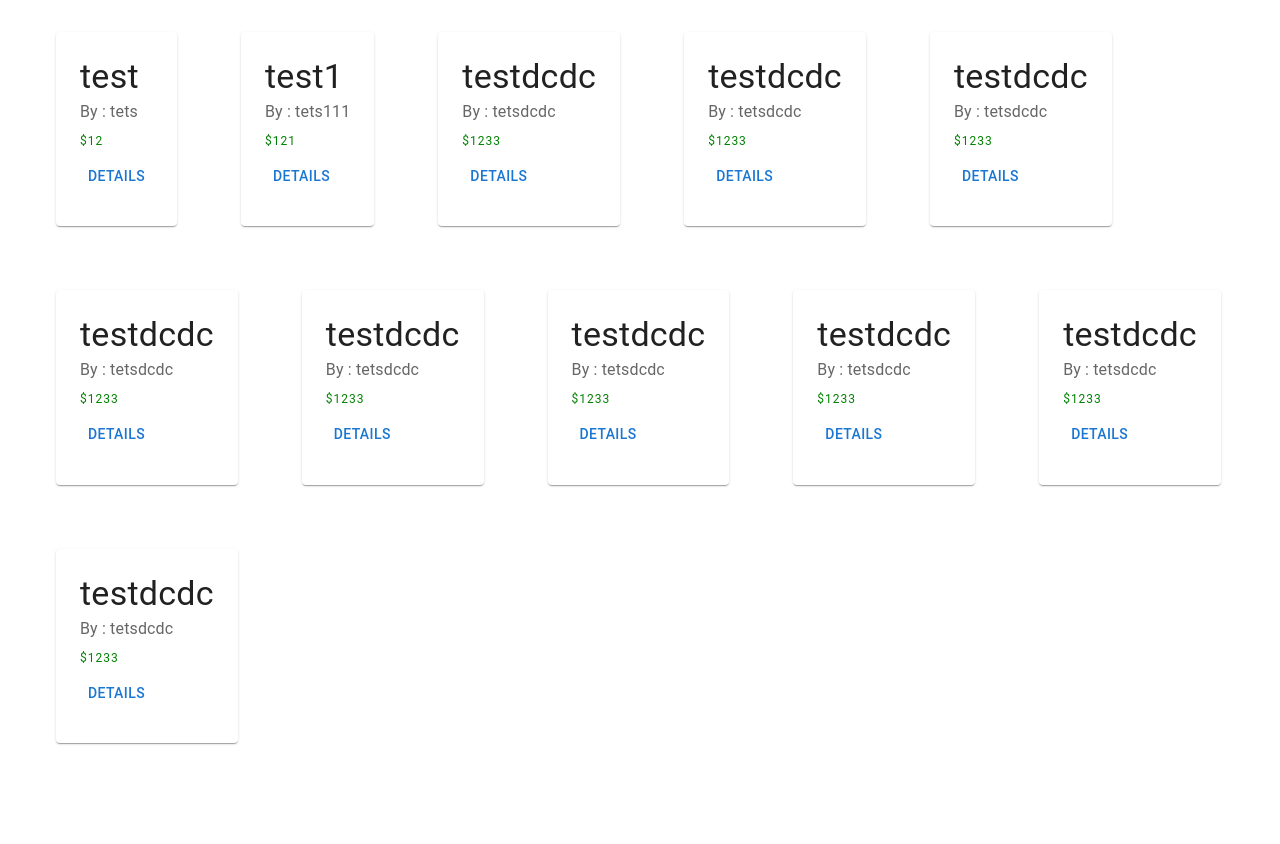
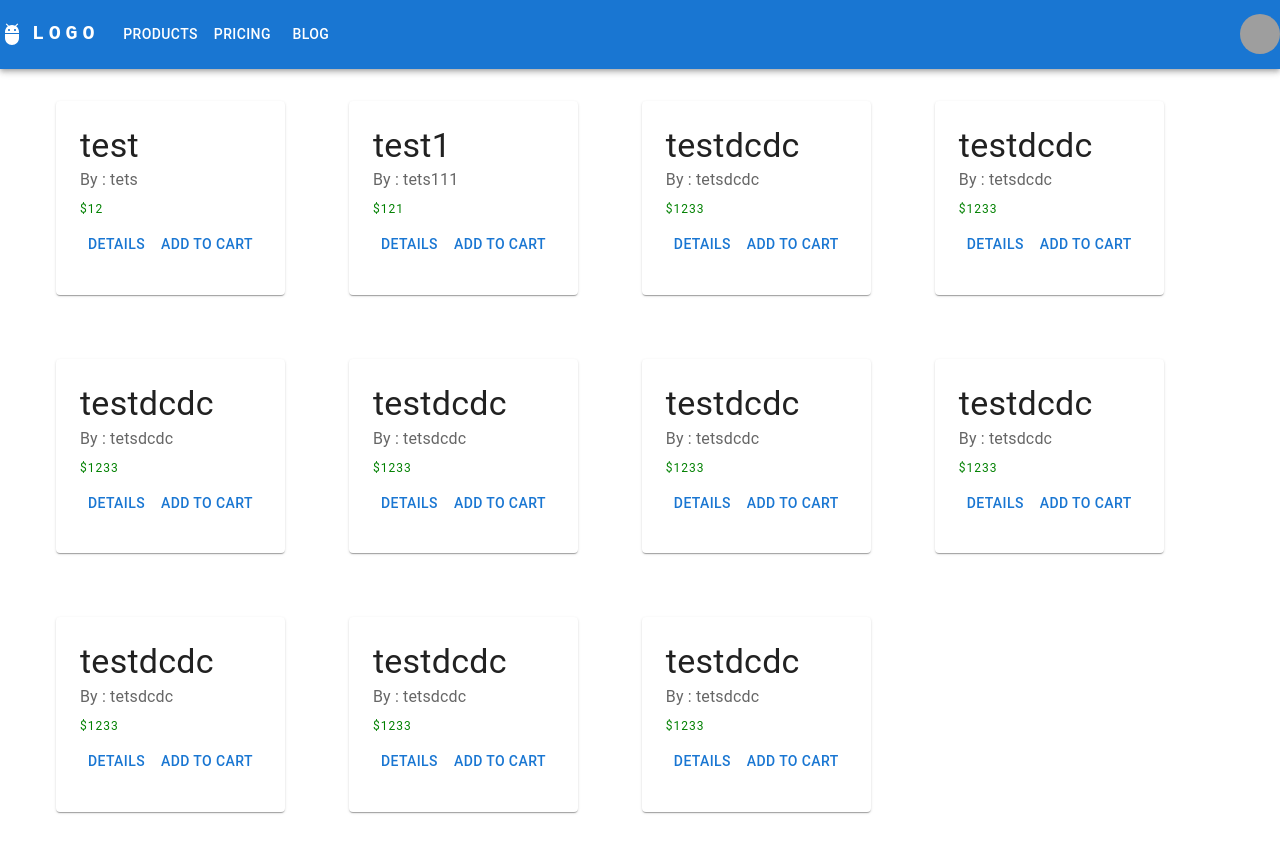
Before and after one commit to OFIRI/colman-bookshop-client, a React (Create React App) app: page / in a window 1280 px wide. Before the commit the page ends 800 px from the top, so only its background shows below. Built offline with nearby package versions, Linux system fonts and the light colour scheme; grey boxes are pictures that could not be loaded.

Commit message:
added shopping cart and navbar

```diff
--- a/package.json
+++ b/package.json
@@ -6,6 +6,7 @@
     "@emotion/react": "^11.9.3",
     "@emotion/styled": "^11.9.3",
     "@hookform/resolvers": "^2.9.3",
+    "@mui/icons-material": "^5.8.4",
     "@mui/material": "^5.8.5",
     "@testing-library/jest-dom": "^5.16.4",
     "@testing-library/react": "^13.3.0",
--- a/src/App.tsx
+++ b/src/App.tsx
@@ -2,16 +2,21 @@
 import { BrowserRouter as Router, Route, Routes } from "react-router-dom";
 import BookDetails from "./Components/BookDetails/BookDetails";
 import HomePage from "./Components/HomePage/HomePage";
+import Navbar from "./Components/Navbar/Navbar";
+import ShoppingContext from "./contexts/ShoppingContext/ShoppingContext";
 
 function App() {
   return (
     <Router>
+      <ShoppingContext>
+        <Navbar />
         <div className="App">
           <Routes>
             <Route path="/" element={<HomePage />} />
             <Route path="/BookDetails/:id" element={<BookDetails />} />
           </Routes>
         </div>
+      </ShoppingContext>
     </Router>
   );
 }
--- a/src/Components/BookCard/BookCard.tsx
+++ b/src/Components/BookCard/BookCard.tsx
@@ -1,5 +1,7 @@
 import { Box, Button, Card, CardContent, Typography } from "@mui/material";
+import { useContext } from "react";
 import { useNavigate } from "react-router-dom";
+import { ShoppingContextStore } from "../../contexts/ShoppingContext/ShoppingContext";
 import { Book } from "../../types/Book";
 
 interface IProps {
@@ -7,6 +9,7 @@
 }
 const BookCard = ({ book }: IProps) => {
   const navigate = useNavigate();
+  const {addToCart} = useContext(ShoppingContextStore);
   const toDetailScreen = (bookId: string) => {
     navigate(`/BookDetails/${bookId}`);
   };
@@ -45,6 +48,9 @@
             >
               Details
             </Button>
+            <Button onClick={() => addToCart(book)}>
+              Add to Cart
+            </Button>
           </CardContent>
         </Box>
       </Card>
--- /dev/null
+++ b/src/Components/Navbar/Navbar.tsx
@@ -0,0 +1,162 @@
+import * as React from 'react';
+import AppBar from '@mui/material/AppBar';
+import Box from '@mui/material/Box';
+import Toolbar from '@mui/material/Toolbar';
+import IconButton from '@mui/material/IconButton';
+import Typography from '@mui/material/Typography';
+import Menu from '@mui/material/Menu';
+import MenuIcon from '@mui/icons-material/Menu';
+import Container from '@mui/material/Container';
+import Avatar from '@mui/material/Avatar';
+import Button from '@mui/material/Button';
+import Tooltip from '@mui/material/Tooltip';
+import MenuItem from '@mui/material/MenuItem';
+import AdbIcon from '@mui/icons-material/Adb';
+
+const pages = ['Products', 'Pricing', 'Blog'];
+const settings = ['Profile', 'Account', 'Dashboard', 'Logout'];
+
+const Navbar = () => {
+  const [anchorElNav, setAnchorElNav] = React.useState<null | HTMLElement>(null);
+  const [anchorElUser, setAnchorElUser] = React.useState<null | HTMLElement>(null);
+
+  const handleOpenNavMenu = (event: React.MouseEvent<HTMLElement>) => {
+    setAnchorElNav(event.currentTarget);
+  };
+  const handleOpenUserMenu = (event: React.MouseEvent<HTMLElement>) => {
+    setAnchorElUser(event.currentTarget);
+  };
+
+  const handleCloseNavMenu = () => {
+    setAnchorElNav(null);
+  };
+
+  const handleCloseUserMenu = () => {
+    setAnchorElUser(null);
+  };
+
+  return (
+    <AppBar position="static">
+      <div>
+        <Toolbar disableGutters>
+          <AdbIcon sx={{ display: { xs: 'none', md: 'flex' }, mr: 1 }} />
+          <Typography
+            variant="h6"
+            noWrap
+            component="a"
+            href="/"
+            sx={{
+              mr: 2,
+              display: { xs: 'none', md: 'flex' },
+              fontFamily: 'monospace',
+              fontWeight: 700,
+              letterSpacing: '.3rem',
+              color: 'inherit',
+              textDecoration: 'none',
+            }}
+          >
+            LOGO
+          </Typography>
+
+          <Box sx={{ flexGrow: 1, display: { xs: 'flex', md: 'none' } }}>
+            <IconButton
+              size="large"
+              aria-label="account of current user"
+              aria-controls="menu-appbar"
+              aria-haspopup="true"
+              onClick={handleOpenNavMenu}
+              color="inherit"
+            >
+              <MenuIcon />
+            </IconButton>
+            <Menu
+              id="menu-appbar"
+              anchorEl={anchorElNav}
+              anchorOrigin={{
+                vertical: 'bottom',
+                horizontal: 'left',
+              }}
+              keepMounted
+              transformOrigin={{
+                vertical: 'top',
+                horizontal: 'left',
+              }}
+              open={Boolean(anchorElNav)}
+              onClose={handleCloseNavMenu}
+              sx={{
+                display: { xs: 'block', md: 'none' },
+              }}
+            >
+              {pages.map((page) => (
+                <MenuItem key={page} onClick={handleCloseNavMenu}>
+                  <Typography textAlign="center">{page}</Typography>
+                </MenuItem>
+              ))}
+            </Menu>
+          </Box>
+          <AdbIcon sx={{ display: { xs: 'flex', md: 'none' }, mr: 1 }} />
+          <Typography
+            variant="h5"
+            noWrap
+            component="a"
+            href=""
+            sx={{
+              mr: 2,
+              display: { xs: 'flex', md: 'none' },
+              flexGrow: 1,
+              fontFamily: 'monospace',
+              fontWeight: 700,
+              letterSpacing: '.3rem',
+              color: 'inherit',
+              textDecoration: 'none',
+            }}
+          >
+            LOGO
+          </Typography>
+          <Box sx={{ flexGrow: 1, display: { xs: 'none', md: 'flex' } }}>
+            {pages.map((page) => (
+              <Button
+                key={page}
+                onClick={handleCloseNavMenu}
+                sx={{ my: 2, color: 'white', display: 'block' }}
+              >
+                {page}
+              </Button>
+            ))}
+          </Box>
+
+          <Box sx={{ flexGrow: 0 }}>
+            <Tooltip title="Open settings">
+              <IconButton onClick={handleOpenUserMenu} sx={{ p: 0 }}>
+                <Avatar alt="Remy Sharp" src="/static/images/avatar/2.jpg" />
+              </IconButton>
+            </Tooltip>
+            <Menu
+              sx={{ mt: '45px' }}
+              id="menu-appbar"
+              anchorEl={anchorElUser}
+              anchorOrigin={{
+                vertical: 'top',
+                horizontal: 'right',
+              }}
+              keepMounted
+              transformOrigin={{
+                vertical: 'top',
+                horizontal: 'right',
+              }}
+              open={Boolean(anchorElUser)}
+              onClose={handleCloseUserMenu}
+            >
+              {settings.map((setting) => (
+                <MenuItem key={setting} onClick={handleCloseUserMenu}>
+                  <Typography textAlign="center">{setting}</Typography>
+                </MenuItem>
+              ))}
+            </Menu>
+          </Box>
+        </Toolbar>
+      </div>
+    </AppBar>
+  );
+};
+export default Navbar;
--- /dev/null
+++ b/src/contexts/ShoppingContext/ShoppingContext.tsx
@@ -0,0 +1,94 @@
+import React, { createContext, FC, useEffect, useReducer } from 'react';
+import {Book} from '../../types/Book';
+import { ACTIONS, ShoppingAction } from './actions';
+
+export interface Item {
+    book: Book,
+    quantity: number
+}
+
+export interface ShoppingCartType {
+    [key: string]: Item
+}
+
+export interface ShoppingState {
+    shoppingCart: ShoppingCartType,
+    dispatch?: React.Dispatch<ShoppingAction>,
+    addToCart: (book:Book) => void,
+    deleteOneFromCart: (book:Book) => void,
+    deleteFromCart: (book:Book) => void,
+}
+
+
+const defaultState: ShoppingState = {
+    shoppingCart: {},
+    addToCart: () => console.log("unimplemented"),
+    deleteOneFromCart: () => console.log("unimplemented"),
+    deleteFromCart: () => console.log("unimplemented"),
+}
+
+const reducer = (state:ShoppingState, action: ShoppingAction) => {
+    switch (action.type) {
+        case ACTIONS.LOAD_SHOPPING_CART:
+            return {...state, shoppingCart: {...action.payload.shoppingCart}};
+        case ACTIONS.UPDATE_CART:
+            const { shoppingCart } = state;
+            return {...state, shoppingCart: {...shoppingCart}}
+        default:
+            return state;
+    }
+}
+
+export const ShoppingContextStore = createContext(defaultState);
+
+type ShoppingContextProps = {
+    children: JSX.Element[],
+};
+
+const ShoppingContext: FC<ShoppingContextProps> = ({children, ...props}) => {
+    const [state, dispatch] = useReducer(reducer, defaultState);
+
+    useEffect(() => {
+        const result = window.localStorage.getItem("shoppingCart")
+        if(result) {
+            const shoppingCart = JSON.parse(result);
+            dispatch({type: ACTIONS.LOAD_SHOPPING_CART, payload: {shoppingCart}});
+        }
+    }, []);
+
+    const addToCart = (book:Book) => {
+        const { shoppingCart } = state;
+        if(shoppingCart[book._id]) {
+            ++shoppingCart[book._id].quantity;
+        }else{
+            shoppingCart[book._id] = { book, quantity: 1};
+        }
+        dispatch({type: ACTIONS.UPDATE_CART, payload: shoppingCart})
+        window.localStorage.setItem("shoppingCart", JSON.stringify(shoppingCart));
+    }
+
+    const deleteOneFromCart = (book:Book) => {
+        const { shoppingCart } = state;
+        if(shoppingCart[book._id]) {
+            --shoppingCart[book._id].quantity;
+            dispatch({type: ACTIONS.UPDATE_CART, payload: shoppingCart})
+            window.localStorage.setItem("shoppingCart", JSON.stringify(shoppingCart));
+        }
+    }
+
+    const deleteFromCart = (book:Book) => {
+        const { shoppingCart } = state;
+        if(shoppingCart[book._id]) {
+            delete shoppingCart[book._id];
+            dispatch({type: ACTIONS.UPDATE_CART, payload: shoppingCart})
+            window.localStorage.setItem("shoppingCart", JSON.stringify(shoppingCart));
+        }
+    }
+
+
+    return <ShoppingContextStore.Provider value={{...state, addToCart, deleteOneFromCart, deleteFromCart, dispatch}}>
+        {children}
+    </ShoppingContextStore.Provider>
+}
+
+export default ShoppingContext;
--- /dev/null
+++ b/src/contexts/ShoppingContext/actions.ts
@@ -0,0 +1,9 @@
+export const ACTIONS = {
+    LOAD_SHOPPING_CART: "LOAD_SHOPPING_CART",
+    UPDATE_CART: "UPDATE_CART"
+}
+
+export interface ShoppingAction {
+    type: string,
+    payload: any
+}
```
Also changed, not shown: 1 other file (tests, documents, lock files or other folders). Lines whose indentation alone changed are shown as unchanged.
